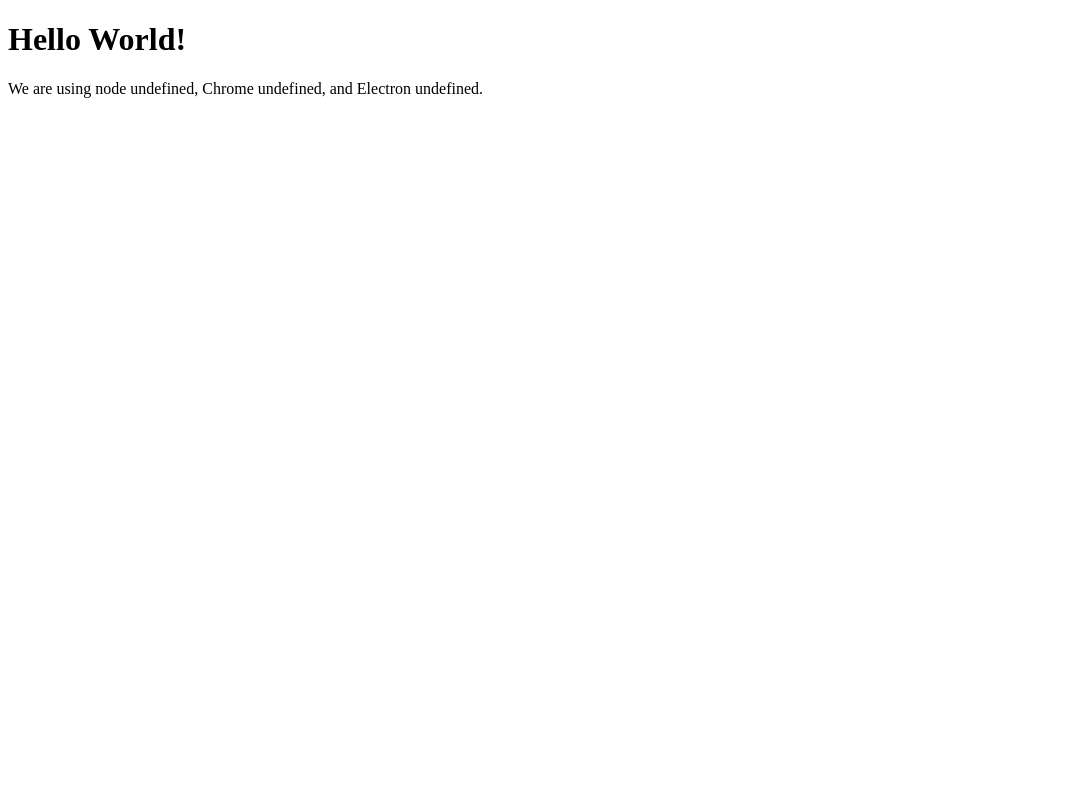
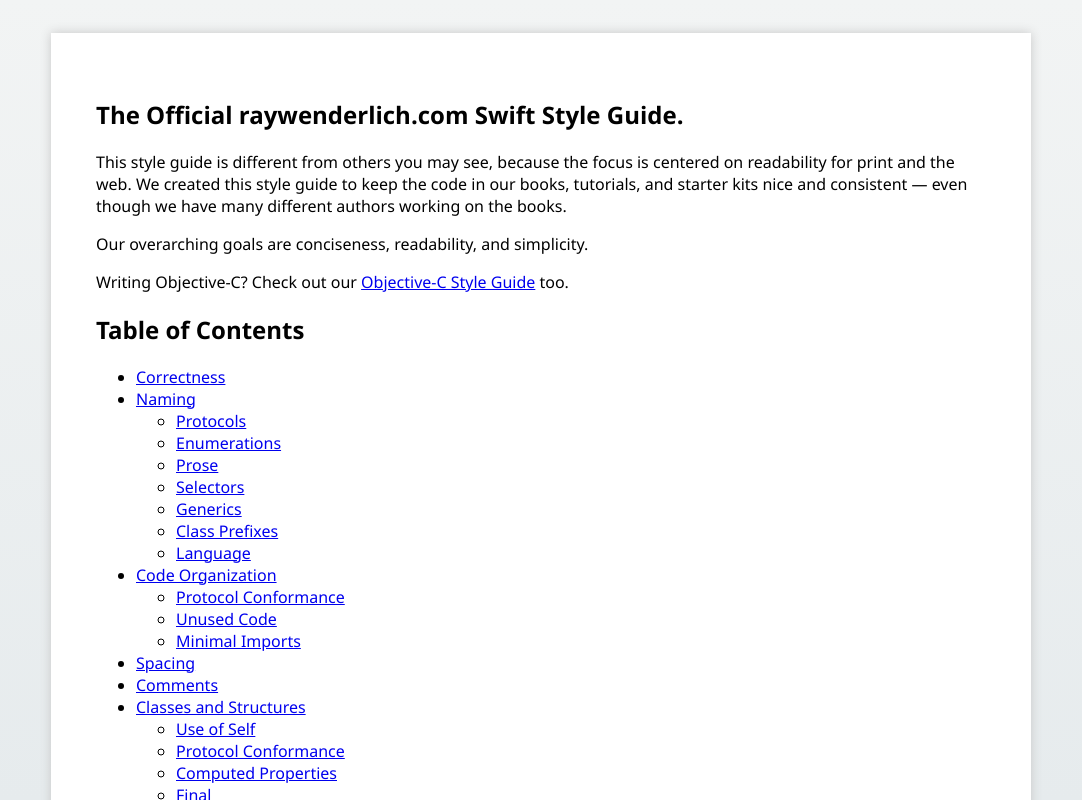
Before and after one commit to DanGeffroy/markdown-documents-viewer, an Electron app: page src/windows/views/home.html in a window 1082 px wide. Drawn offline with Linux system fonts and the light colour scheme.

Commit message:
Add minimum style & text sample

```diff
--- a/package.json
+++ b/package.json
@@ -10,5 +10,8 @@
   "license": "MIT",
   "devDependencies": {
     "electron": "^1.4.6"
+  },
+  "dependencies": {
+    "github-markdown-css": "^2.4.1"
   }
 }
--- a/src/main.js
+++ b/src/main.js
@@ -8,7 +8,7 @@
 
 function createWindow () {
   // Create the browser window.
-  win = new BrowserWindow({width: 800, height: 600})
+  win = new BrowserWindow({width: 1082, height: 655})
 
   // and load the index.html of the app.
   win.loadURL(url.format({
--- /dev/null
+++ b/src/windows/styles/document.css
@@ -0,0 +1,33 @@
+* {
+  box-sizing: border-box;
+}
+
+html {
+  height: 100%;
+}
+
+body {
+  margin: 0;
+  padding: 0;
+  height: 100%;
+  font-family: "Segoe UI";
+  background-repeat: no-repeat;
+  background-attachment: fixed;
+  background: linear-gradient(rgb(242, 244, 244), rgb(230, 235, 237));
+}
+
+div.viewer {
+  padding: 33px;
+  overflow: auto;
+  height: 100%;
+}
+
+.markdown-body {
+  background: rgb(255, 255, 255);
+  padding: 45px;
+  word-wrap: break-word;
+  width: 980px;
+  margin: 0 auto;
+  box-shadow: 0 0 10px rgb(199, 199, 199);
+  min-height: 1147px;
+}
--- a/src/windows/views/home.html
+++ b/src/windows/views/home.html
@@ -2,12 +2,86 @@
 <html>
   <head>
     <meta charset="UTF-8">
-    <title>Hello World!</title>
+    <title>markdown-documents-viewer</title>
+    <link href="../styles/document.css" rel="stylesheet" />
+    <link rel="stylesheet" href="../../../node_modules/github-markdown-css/github-markdown.css">
   </head>
   <body>
-    <h1>Hello World!</h1>
-    We are using node <script>document.write(process.versions.node)</script>,
-    Chrome <script>document.write(process.versions.chrome)</script>,
-    and Electron <script>document.write(process.versions.electron)</script>.
+    <div id="js-viewer" class="viewer">
+      <article class="markdown-body">
+        <h1>The Official raywenderlich.com Swift Style Guide.</h1>
+        <p>This style guide is different from others you may see, because the focus is centered on readability for print and the web. We created this style guide to keep the code in our books, tutorials, and starter kits nice and consistent — even though we have many different authors working on the books.</p>
+
+        <p>Our overarching goals are conciseness, readability, and simplicity.</p>
+
+        <p>Writing Objective-C? Check out our <a href="https://github.com/raywenderlich/objective-c-style-guide">Objective-C Style Guide</a> too.</p>
+
+        <h2>Table of Contents</h2>
+
+        <ul>
+        <li><a href="#correctness">Correctness</a></li>
+        <li><a href="#naming">Naming</a>
+
+        <ul>
+        <li><a href="#protocols">Protocols</a></li>
+        <li><a href="#enumerations">Enumerations</a></li>
+        <li><a href="#prose">Prose</a></li>
+        <li><a href="#selectors">Selectors</a></li>
+        <li><a href="#generics">Generics</a></li>
+        <li><a href="#class-prefixes">Class Prefixes</a></li>
+        <li><a href="#language">Language</a></li>
+        </ul></li>
+        <li><a href="#code-organization">Code Organization</a>
+
+        <ul>
+        <li><a href="#protocol-conformance">Protocol Conformance</a></li>
+        <li><a href="#unused-code">Unused Code</a></li>
+        <li><a href="#minimal-imports">Minimal Imports</a></li>
+        </ul></li>
+        <li><a href="#spacing">Spacing</a></li>
+        <li><a href="#comments">Comments</a></li>
+        <li><a href="#classes-and-structures">Classes and Structures</a>
+
+        <ul>
+        <li><a href="#use-of-self">Use of Self</a></li>
+        <li><a href="#protocol-conformance">Protocol Conformance</a></li>
+        <li><a href="#computed-properties">Computed Properties</a></li>
+        <li><a href="#final">Final</a></li>
+        </ul></li>
+        <li><a href="#function-declarations">Function Declarations</a></li>
+        <li><a href="#closure-expressions">Closure Expressions</a></li>
+        <li><a href="#types">Types</a>
+
+        <ul>
+        <li><a href="#constants">Constants</a></li>
+        <li><a href="#static-methods-and-variable-type-properties">Static Methods and Variable Type Properties</a></li>
+        <li><a href="#optionals">Optionals</a></li>
+        <li><a href="#struct-initializers">Struct Initializers</a></li>
+        <li><a href="#lazy-initialization">Lazy Initialization</a></li>
+        <li><a href="#type-inference">Type Inference</a></li>
+        <li><a href="#syntactic-sugar">Syntactic Sugar</a></li>
+        </ul></li>
+        <li><a href="#functions-vs-methods">Functions vs Methods</a></li>
+        <li><a href="#memory-management">Memory Management</a>
+
+        <ul>
+        <li><a href="#extending-lifetime">Extending Lifetime</a></li>
+        </ul></li>
+        <li><a href="#access-control">Access Control</a></li>
+        <li><a href="#control-flow">Control Flow</a></li>
+        <li><a href="#golden-path">Golden Path</a>
+
+        <ul>
+        <li><a href="#failing-guards">Failing Guards</a></li>
+        </ul></li>
+        <li><a href="#semicolons">Semicolons</a></li>
+        <li><a href="#parentheses">Parentheses</a></li>
+        <li><a href="#copyright-statement">Copyright Statement</a></li>
+        <li><a href="#smiley-face">Smiley Face</a></li>
+        <li><a href="#style-guide-license">Style Guide License</a></li>
+        <li><a href="#credits">Credits</a></li>
+        </ul>
+      </article>
+    </div>
   </body>
 </html>
```
